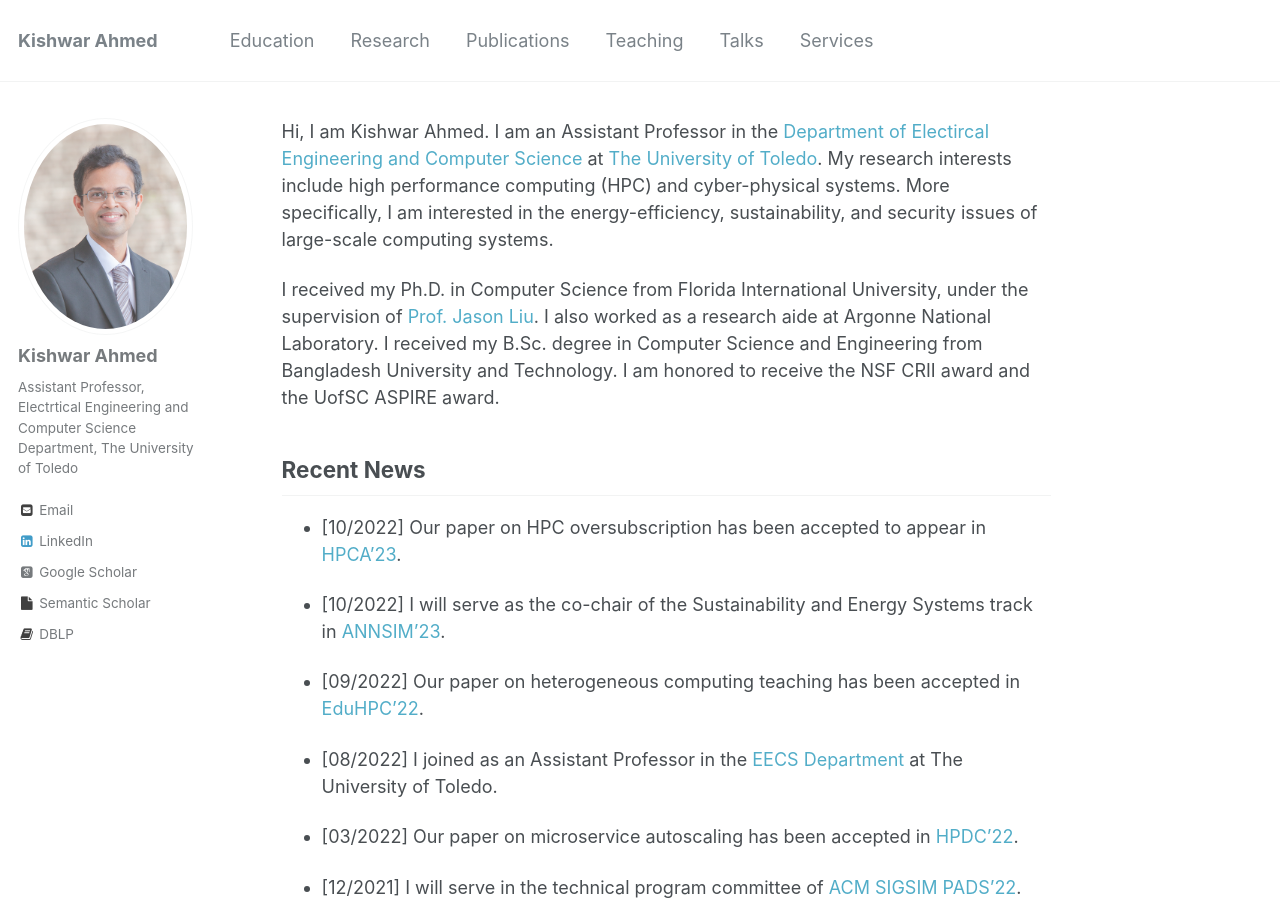
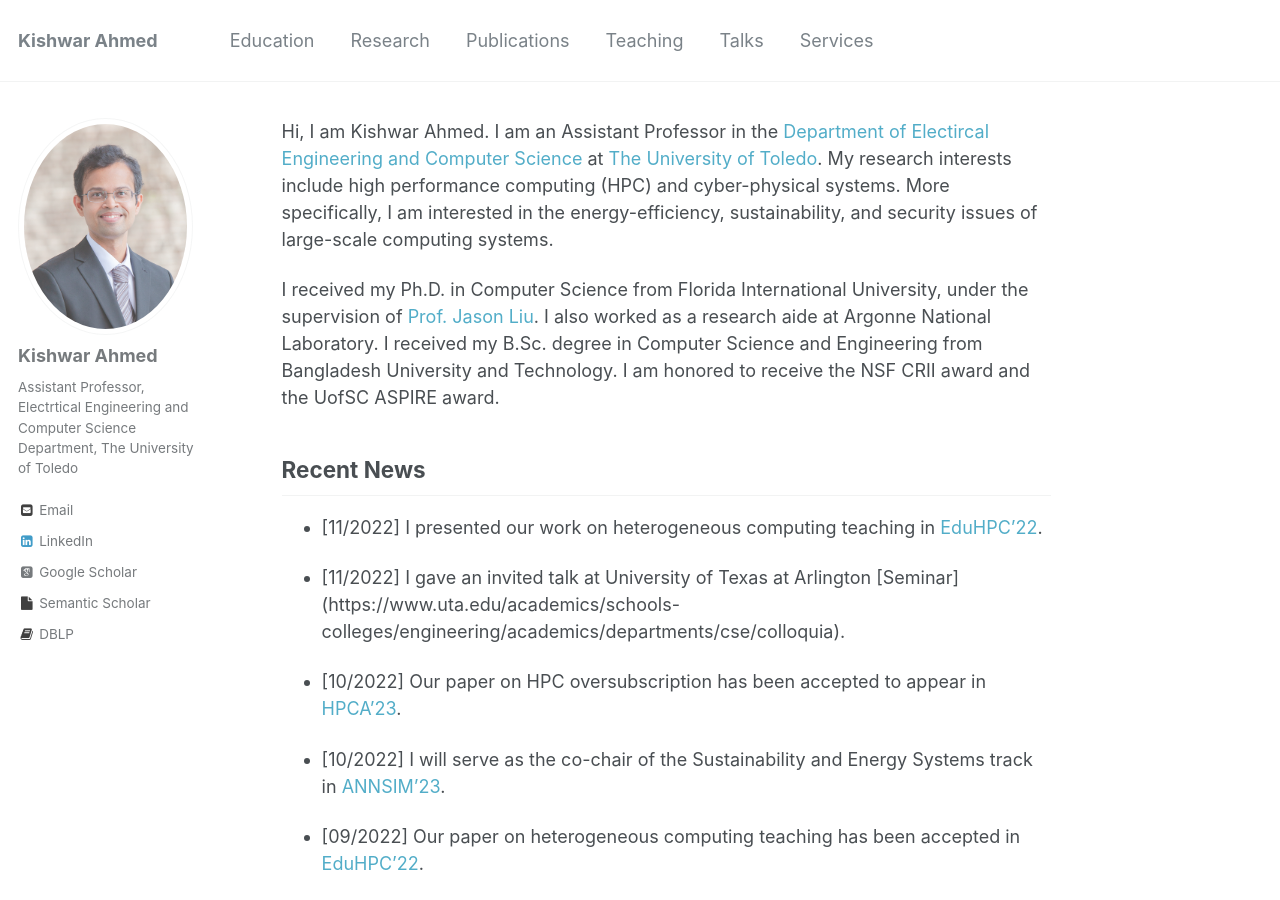
Before and after one commit to kishwarbd/kishwarbd.github.io, a Jekyll site: the page built from _pages/about.md, in a window 1280 px wide and 900 px high. Built offline with Jekyll 4.4.1, drawn with Linux system fonts in a browser that asks for light colours; some web fonts are replaced.

Commit message:
Update about.md

```diff
--- a/_pages/about.md
+++ b/_pages/about.md
@@ -14,6 +14,10 @@ Jason Liu](https://people.cis.fiu.edu/liux/). I also worked as a research aide a
 
 
 ## Recent News
+
+* [11/2022] I presented our work on heterogeneous computing teaching in [EduHPC'22](https://tcpp.cs.gsu.edu/curriculum/?q=eduhpc22).
+
+* [11/2022] I gave an invited talk at University of Texas at Arlington [Seminar] (https://www.uta.edu/academics/schools-colleges/engineering/academics/departments/cse/colloquia).
 
 * [10/2022] Our paper on HPC oversubscription has been accepted to appear in [HPCA'23](https://hpca-conf.org/2023/).
 
```
